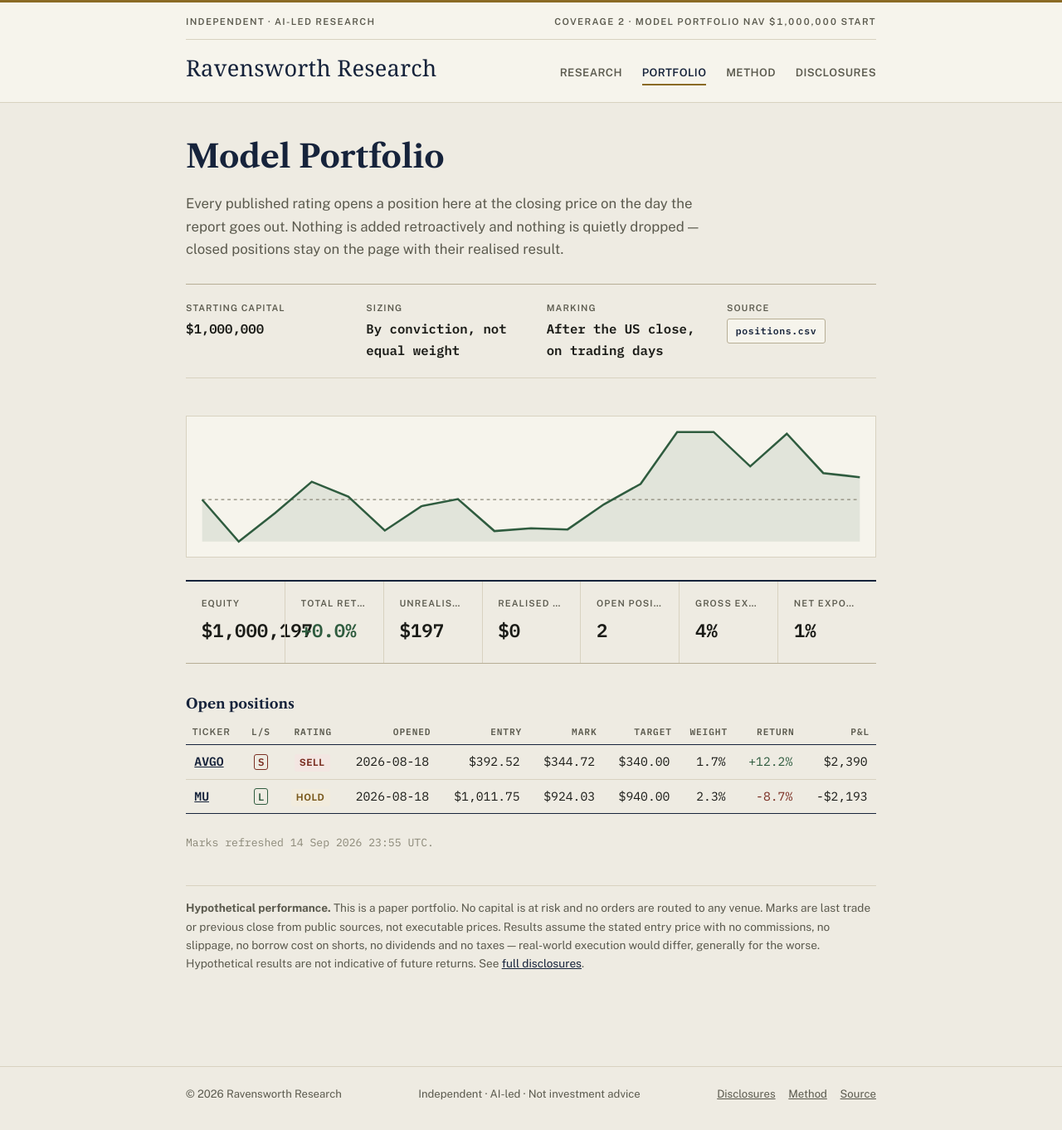
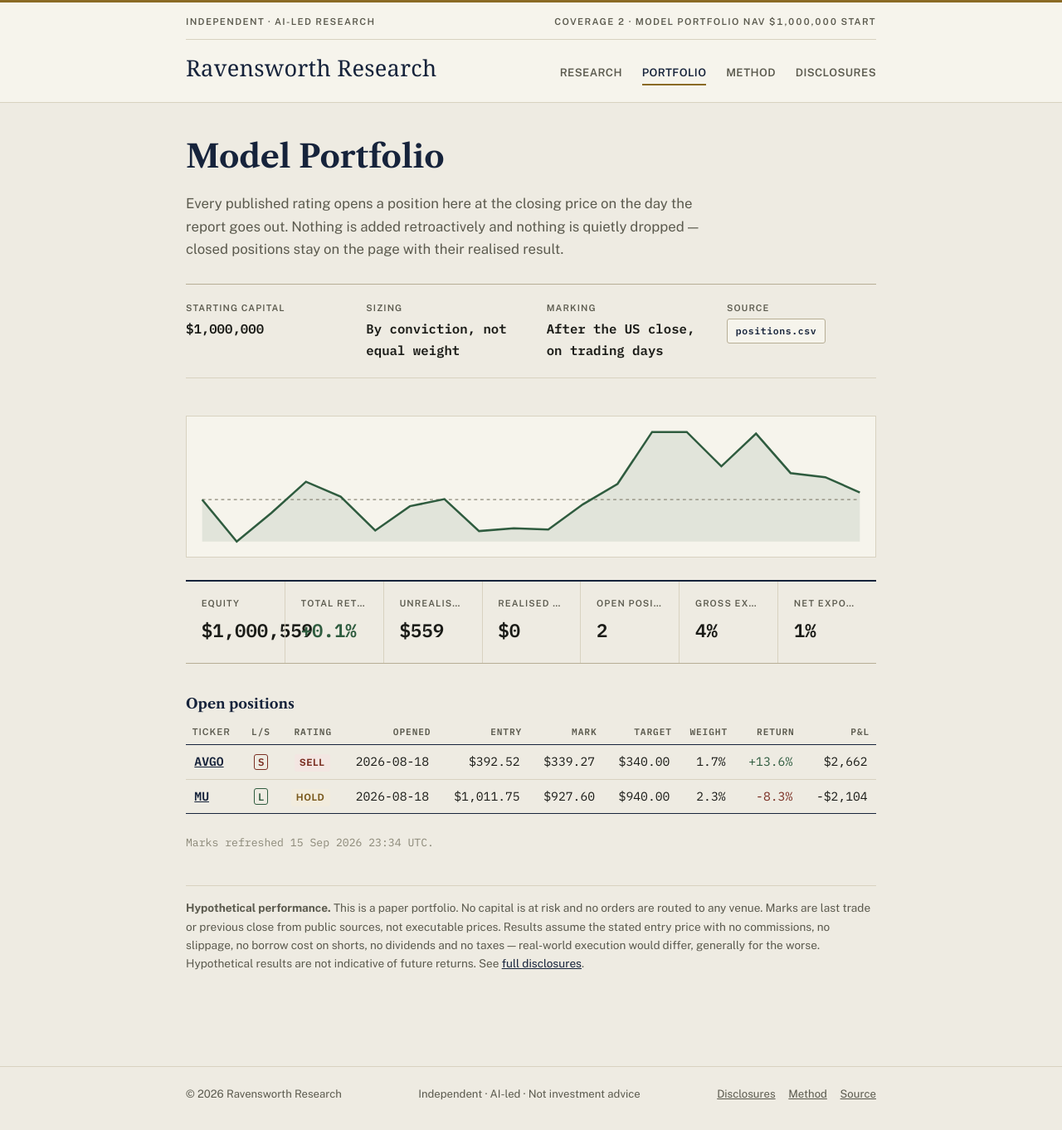
Before and after one commit to ryanrodrigues25200525-svg/ravensworth-research, a Jekyll site: the page built from portfolio.md, in a window 1280 px wide. Shown: the whole page at 83% size. Built offline with Jekyll 4.4.1, drawn with Linux system fonts in a browser that asks for light colours; some web fonts are replaced.

Commit message:
chore: refresh portfolio marks

```diff
--- a/data/equity_curve.csv
+++ b/data/equity_curve.csv
@@ -19,3 +19,4 @@ date,equity
 2026-09-10,1000726.0
 2026-09-11,1000614.25
 2026-09-14,1000197.0
+2026-09-15,1000558.75
--- a/portfolio.md
+++ b/portfolio.md
@@ -17,11 +17,11 @@ result.</p>
 </dl>
 
 <!-- PORTFOLIO:START -->
-<svg class="equity-curve" viewBox="0 0 640 120" role="img" aria-label="Model portfolio equity curve"><polygon points="8,112 8.0,72.2 42.7,112.0 77.3,84.8 112.0,55.2 146.7,69.4 181.3,101.5 216.0,78.4 250.7,71.7 285.3,102.0 320.0,99.4 354.7,100.5 389.3,76.6 424.0,57.3 458.7,8.0 493.3,8.0 528.0,40.6 562.7,9.6 597.3,47.0 632.0,50.9 632,112" fill="#2f5c3f" opacity="0.10"/><line x1="8" y1="72.2" x2="632" y2="72.2" stroke="#8b8878" stroke-width="1" stroke-dasharray="3 3"/><polyline points="8.0,72.2 42.7,112.0 77.3,84.8 112.0,55.2 146.7,69.4 181.3,101.5 216.0,78.4 250.7,71.7 285.3,102.0 320.0,99.4 354.7,100.5 389.3,76.6 424.0,57.3 458.7,8.0 493.3,8.0 528.0,40.6 562.7,9.6 597.3,47.0 632.0,50.9" fill="none" stroke="#2f5c3f" stroke-width="2"/></svg>
+<svg class="equity-curve" viewBox="0 0 640 120" role="img" aria-label="Model portfolio equity curve"><polygon points="8,112 8.0,72.2 40.8,112.0 73.7,84.8 106.5,55.2 139.4,69.4 172.2,101.5 205.1,78.4 237.9,71.7 270.7,102.0 303.6,99.4 336.4,100.5 369.3,76.6 402.1,57.3 434.9,8.0 467.8,8.0 500.6,40.6 533.5,9.6 566.3,47.0 599.2,50.9 632.0,65.4 632,112" fill="#2f5c3f" opacity="0.10"/><line x1="8" y1="72.2" x2="632" y2="72.2" stroke="#8b8878" stroke-width="1" stroke-dasharray="3 3"/><polyline points="8.0,72.2 40.8,112.0 73.7,84.8 106.5,55.2 139.4,69.4 172.2,101.5 205.1,78.4 237.9,71.7 270.7,102.0 303.6,99.4 336.4,100.5 369.3,76.6 402.1,57.3 434.9,8.0 467.8,8.0 500.6,40.6 533.5,9.6 566.3,47.0 599.2,50.9 632.0,65.4" fill="none" stroke="#2f5c3f" stroke-width="2"/></svg>
 <div class="stat-strip">
-<div class="stat-tile"><span class="stat-label">Equity</span><span class="stat-value">$1,000,197</span></div>
-<div class="stat-tile"><span class="stat-label">Total return</span><span class="stat-value"><span class="pos">+0.0%</span></span></div>
-<div class="stat-tile"><span class="stat-label">Unrealised P&amp;L</span><span class="stat-value">$197</span></div>
+<div class="stat-tile"><span class="stat-label">Equity</span><span class="stat-value">$1,000,559</span></div>
+<div class="stat-tile"><span class="stat-label">Total return</span><span class="stat-value"><span class="pos">+0.1%</span></span></div>
+<div class="stat-tile"><span class="stat-label">Unrealised P&amp;L</span><span class="stat-value">$559</span></div>
 <div class="stat-tile"><span class="stat-label">Realised P&amp;L</span><span class="stat-value">$0</span></div>
 <div class="stat-tile"><span class="stat-label">Open positions</span><span class="stat-value">2</span></div>
 <div class="stat-tile"><span class="stat-label">Gross exposure</span><span class="stat-value">4%</span></div>
@@ -29,10 +29,10 @@ result.</p>
 </div>
 <h3>Open positions</h3>
 <div class="table-wrap"><table class="ledger"><thead><tr><th>Ticker</th><th>L/S</th><th>Rating</th><th>Opened</th><th>Entry</th><th>Mark</th><th>Target</th><th>Weight</th><th>Return</th><th>P&amp;L</th></tr></thead><tbody>
-<tr><td><a href="{{ '/research/2026-08-18-avgo/' | relative_url }}">AVGO</a></td><td><span class="direction short">S</span></td><td><span class="badge sell">Sell</span></td><td>2026-08-18</td><td>$392.52</td><td>$344.72</td><td>$340.00</td><td>1.7%</td><td><span class="pos">+12.2%</span></td><td>$2,390</td></tr>
-<tr><td><a href="{{ '/research/2026-08-18-mu/' | relative_url }}">MU</a></td><td><span class="direction long">L</span></td><td><span class="badge hold">Hold</span></td><td>2026-08-18</td><td>$1,011.75</td><td>$924.03</td><td>$940.00</td><td>2.3%</td><td><span class="neg">-8.7%</span></td><td>-$2,193</td></tr>
+<tr><td><a href="{{ '/research/2026-08-18-avgo/' | relative_url }}">AVGO</a></td><td><span class="direction short">S</span></td><td><span class="badge sell">Sell</span></td><td>2026-08-18</td><td>$392.52</td><td>$339.27</td><td>$340.00</td><td>1.7%</td><td><span class="pos">+13.6%</span></td><td>$2,662</td></tr>
+<tr><td><a href="{{ '/research/2026-08-18-mu/' | relative_url }}">MU</a></td><td><span class="direction long">L</span></td><td><span class="badge hold">Hold</span></td><td>2026-08-18</td><td>$1,011.75</td><td>$927.60</td><td>$940.00</td><td>2.3%</td><td><span class="neg">-8.3%</span></td><td>-$2,104</td></tr>
 </tbody></table></div>
-<p class="stamp">Marks refreshed 14 Sep 2026 23:55 UTC.</p>
+<p class="stamp">Marks refreshed 15 Sep 2026 23:34 UTC.</p>
 <!-- PORTFOLIO:END -->
 
 <div class="disclaimer">
```
